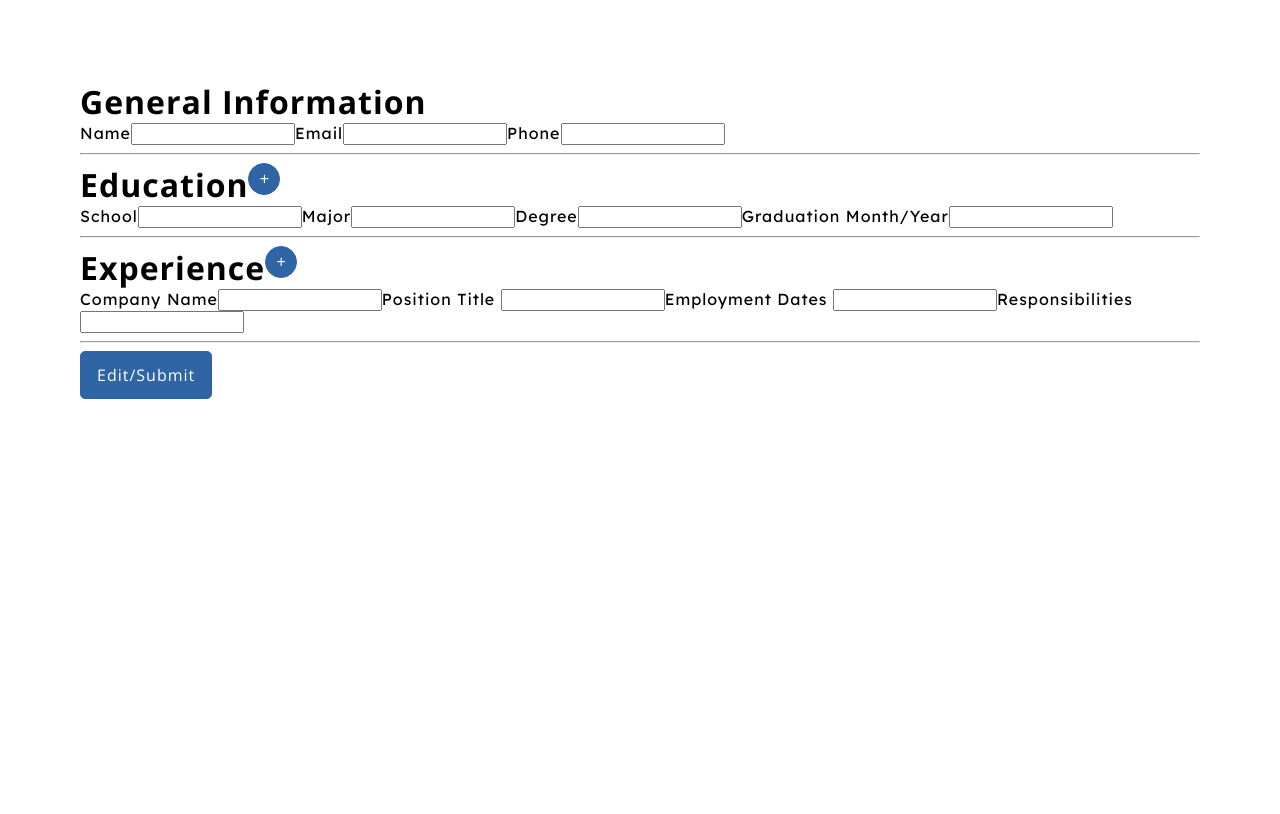
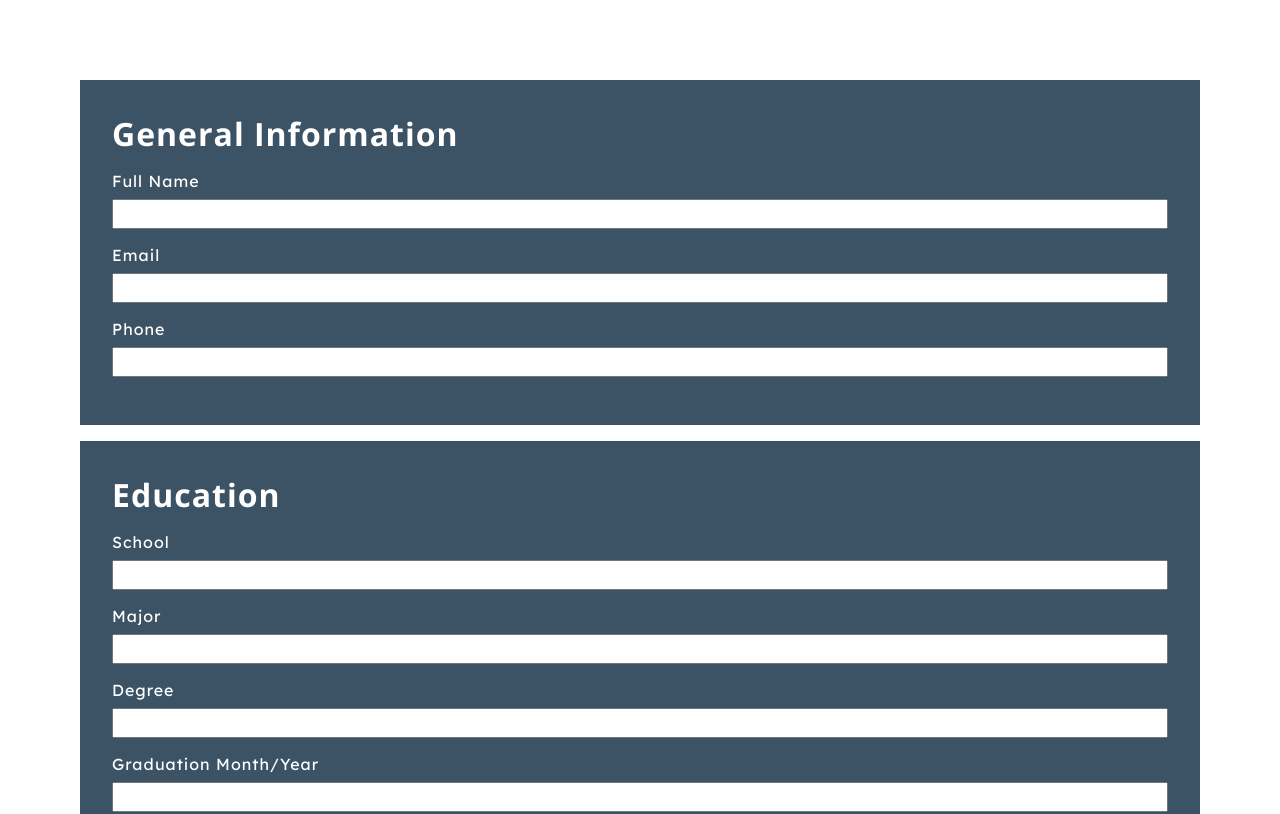
Before and after one commit to DevKarenC/react-cv-project, a React (Create React App) app: page / in a window 1280 px wide. Shown: the top 814 px of the page. Built offline with nearby package versions, Linux system fonts and the light colour scheme.

Commit message:
Modify section styling and input/label organization

```diff
--- a/src/App.js
+++ b/src/App.js
@@ -14,6 +14,9 @@ class App extends Component {
 
   handleSubmit = (e) => {
     e.preventDefault();
+  };
+
+  handleClick = (e) => {
     if (this.state.isSubmitted) {
       this.setState({ isSubmitted: false });
     } else {
@@ -27,7 +30,9 @@ class App extends Component {
         <General isSubmitted={this.state.isSubmitted} />
         <Education isSubmitted={this.state.isSubmitted} />
         <Experience isSubmitted={this.state.isSubmitted} />
-        <button type="submit">Edit/Submit</button>
+        <button type="submit" onClick={this.handleClick}>
+          Edit/Submit
+        </button>
       </form>
     );
   }
--- a/src/components/Education.jsx
+++ b/src/components/Education.jsx
@@ -29,10 +29,9 @@ class Education extends React.Component {
 
   render() {
     return (
-      <div>
+      <div className="section">
         <div className="heading">
           <h1>Education</h1>
-          <button className="add-section">+</button>
         </div>
         {this.props.isSubmitted ? (
           <form>
@@ -46,42 +45,34 @@ class Education extends React.Component {
             <p>{this.state.graduationDate}</p>
           </form>
         ) : (
-          <form>
-            <label>
-              School
+          <form className="edit-input">
+            <label>School</label>
             <input
               type="text"
               value={this.state.school}
               onChange={this.handleSchoolChange}
             />
-            </label>
-            <label>
-              Major
+            <label>Major</label>
             <input
               type="text"
               value={this.state.major}
               onChange={this.handleMajorChange}
             />
-            </label>
-            <label>
-              Degree
+            <label>Degree</label>
             <input
               type="text"
               value={this.state.degree}
               onChange={this.handleDegreeChange}
             />
-            </label>
-            <label>
-              Graduation Month/Year
+            <label>Graduation Month/Year</label>
             <input
               type="text"
               value={this.state.graduationDate}
               onChange={this.handleGraduationDateChange}
             />
-            </label>
+            <button className="add-section">Add Education</button>
           </form>
         )}
-        <hr />
       </div>
     );
   }
--- a/src/components/Experience.jsx
+++ b/src/components/Experience.jsx
@@ -29,10 +29,9 @@ class Experience extends React.Component {
 
   render() {
     return (
-      <div>
+      <div className="section">
         <div className="heading">
           <h1>Experience</h1>
-          <button className="add-section">+</button>
         </div>
         {this.props.isSubmitted ? (
           <form>
@@ -46,42 +45,34 @@ class Experience extends React.Component {
             <p>{this.state.responsibilities}</p>
           </form>
         ) : (
-          <form>
-            <label>
-              Company Name
+          <form className="edit-input">
+            <label>Company Name</label>
             <input
               type="text"
               value={this.state.companyName}
               onChange={this.handleCompanyNameChange}
             />
-            </label>
-            <label>
-              Position Title{" "}
+            <label>Position Title </label>
             <input
               type="text"
               value={this.state.position}
               onChange={this.handlePositionChange}
             />
-            </label>
-            <label>
-              Employment Dates{" "}
+            <label>Employment Dates </label>
             <input
               type="text"
               value={this.state.employmentDates}
               onChange={this.handleEmploymentDatesChange}
             />
-            </label>
-            <label>
-              Responsibilities
+            <label>Responsibilities</label>
             <input
               type="text"
               value={this.state.responsibilities}
               onChange={this.handleResponsibilitiesChange}
             />
-            </label>
+            <button className="add-section">Add Experience</button>
           </form>
         )}
-        <hr />
       </div>
     );
   }
--- a/src/components/General.jsx
+++ b/src/components/General.jsx
@@ -4,14 +4,14 @@ class General extends React.Component {
   constructor(props) {
     super(props);
     this.state = {
-      name: "",
+      fullName: "",
       email: "",
       phone: "",
     };
   }
 
-  handleNameChange = (e) => {
-    this.setState({ name: e.target.value });
+  handleFullNameChange = (e) => {
+    this.setState({ fullName: e.target.value });
   };
 
   handleEmailChange = (e) => {
@@ -24,46 +24,39 @@ class General extends React.Component {
 
   render() {
     return (
-      <div>
+      <div className="section">
         <h1>General Information </h1>
         {this.props.isSubmitted ? (
           <form>
-            <label>Name</label>
-            <p>{this.state.name}</p>
+            <label>Full Name</label>
+            <p>{this.state.fullName}</p>
             <label>Email</label>
             <p>{this.state.email}</p>
             <label>Phone</label>
             <p>{this.state.phone}</p>
           </form>
         ) : (
-          <form>
-            <label>
-              Name
+          <form className="edit-input">
+            <label>Full Name</label>
             <input
               type="text"
-                value={this.state.name}
-                onChange={this.handleNameChange}
+              value={this.state.fullName}
+              onChange={this.handleFullNameChange}
             />
-            </label>
-            <label>
-              Email
+            <label>Email</label>
             <input
               type="text"
               value={this.state.email}
               onChange={this.handleEmailChange}
             />
-            </label>
-            <label>
-              Phone
+            <label>Phone</label>
             <input
               type="text"
               value={this.state.phone}
               onChange={this.handlePhoneChange}
             />
-            </label>
           </form>
         )}
-        <hr />
       </div>
     );
   }
--- a/src/styles/styles.css
+++ b/src/styles/styles.css
@@ -6,7 +6,7 @@ body {
 h1 {
   font-family: "Open Sans", sans-serif;
   letter-spacing: 1px;
-  margin: 0;
+  margin: 0 0 1rem 0;
 }
 
 label,
@@ -15,15 +15,27 @@ input {
   letter-spacing: 1px;
 }
 
+label {
+  padding-bottom: 0.5rem;
+}
+
+input {
+  font-size: 1rem;
+  height: 1.5rem;
+  margin-bottom: 1rem;
+}
+
 button[type="submit"] {
+  border: 1px solid #949494;
+  border-radius: 5px;
+  background-color: #949494;
   color: #fff;
   font-family: "Open Sans", sans-serif;
   font-size: 1rem;
   letter-spacing: 1px;
-  border: 1px solid #3065a5;
-  border-radius: 5px;
-  background-color: #3065a5;
   padding: 0.75rem 1rem;
+  margin-top: 1rem;
+  width: 100%;
 }
 
 .heading {
@@ -31,12 +43,26 @@ button[type="submit"] {
 }
 
 .add-section {
-  border: 1px solid #3065a5;
-  border-radius: 50%;
-  background-color: #3065a5;
+  border: 1px solid #949494;
+  border-radius: 5px;
+  background-color: #949494;
   color: #fff;
+  font-family: "Open Sans", sans-serif;
   font-size: 1rem;
-  width: 2rem;
-  height: 2rem;
   text-align: center;
+  padding: 0.75rem;
+  margin: 1rem 0;
 }
+
+.edit-input {
+  display: flex;
+  flex-direction: column;
+  flex: 1;
+}
+
+.section {
+  background-color: #3c5366;
+  color: #fff;
+  padding: 2rem;
+  margin-bottom: 1rem;
+}
```
Lines whose indentation alone changed are shown as unchanged.
